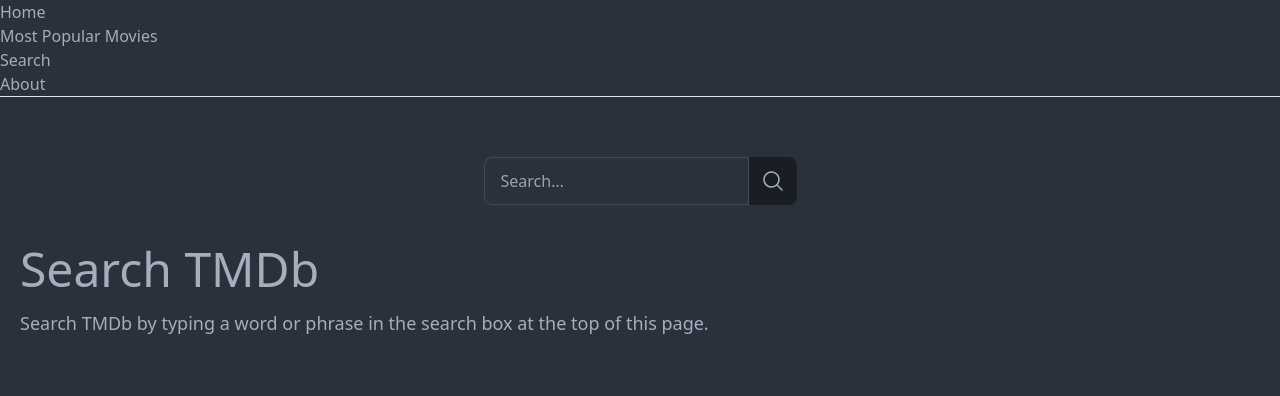
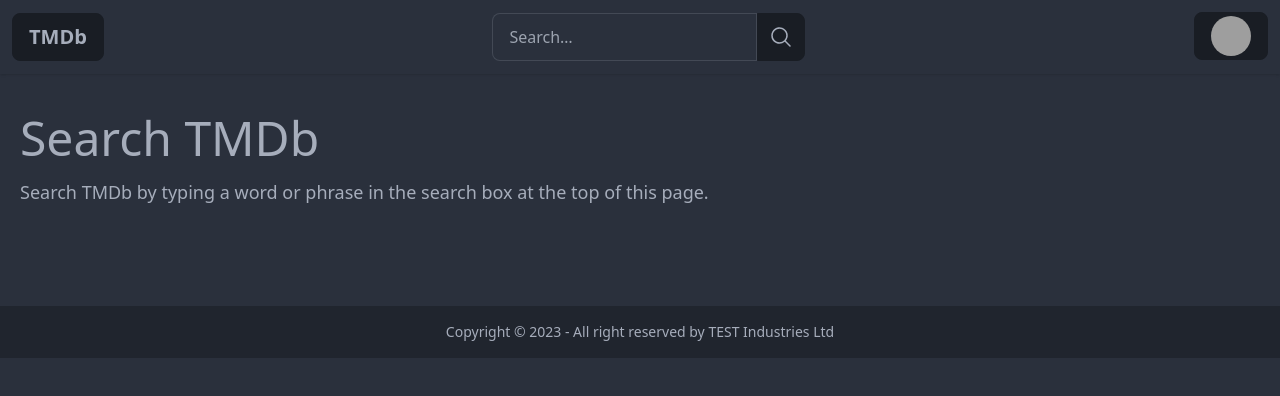
Before and after one commit to jesusarchive/tmdb, a React (Vite) app: page /find in a window 1280 px wide. Shown: the top 396 px of the page. Built offline with nearby package versions, Linux system fonts and the light colour scheme; grey boxes are pictures that could not be loaded.

Commit message:
layout progress, add search to navbar, update search view

```diff
--- a/src/layouts/layout/layout.tsx
+++ b/src/layouts/layout/layout.tsx
@@ -1,16 +1,34 @@
-import React from 'react';
-import { Link, Outlet, useNavigation } from 'react-router-dom';
+import { MagnifyingGlassIcon } from '@heroicons/react/24/solid';
+import React, { FormEvent, useState } from 'react';
+import { Outlet, useNavigate, useNavigation } from 'react-router-dom';
+
+import { Button, Dropdown, Form, Input, InputGroup, Navbar } from '../../components';
 
 function Layout() {
+  const [currentSearchValue, setCurrentSearchValue] = useState('');
   const navigation = useNavigation();
+  const navigate = useNavigate();
+
+  const handleSearchChange = (value: string) => {
+    setCurrentSearchValue(value);
+  };
+
+  const handleSearchSubmit = (event: FormEvent) => {
+    event.preventDefault();
+    setCurrentSearchValue('');
+    navigate({
+      pathname: '/find',
+      search: `?q=${currentSearchValue}`
+    });
+  };
 
   return (
-    <div>
+    <div className="">
       <div style={{ position: 'fixed', top: 0, right: 0 }}>
         {navigation.state !== 'idle' && <p>Navigation in progress...</p>}
       </div>
 
-      <nav>
+      {/* <nav>
         <ul>
           <li>
             <Link to="/">Home</Link>
@@ -27,9 +45,52 @@
         </ul>
       </nav>
 
-      <hr />
+      <hr /> */}
+
+      <Navbar className="flex justify-between p-3 bg-base-100 shadow mb-5">
+        <Button className="text-xl normal-case" color="ghost" onClick={() => navigate({ pathname: '/' })}>
+          TMDb
+        </Button>
+        <Form onSubmit={handleSearchSubmit}>
+          <InputGroup className="input-group">
+            <Input
+              type="text"
+              placeholder="Search…"
+              bordered
+              value={currentSearchValue}
+              onChange={(e) => handleSearchChange(e.target.value)}
+            />
+            <Button className="btn btn-square">
+              <MagnifyingGlassIcon className="h-6 w-6" />
+            </Button>
+          </InputGroup>
+        </Form>
+        <Dropdown vertical="end">
+          <Button color="ghost" className="avatar" shape="circle">
+            <div className="w-10 rounded-full">
+              <img src="https://image.tmdb.org/t/p/w500/wuMc08IPKEatf9rnMNXvIDxqP4W.jpg" />
+            </div>
+          </Button>
+          <Dropdown.Menu className="w-52 menu-compact">
+            <li>
+              <a className="justify-between">
+                Profile
+                <span className="badge">New</span>
+              </a>
+            </li>
+            <Dropdown.Item>Settings</Dropdown.Item>
+            <Dropdown.Item>Logout</Dropdown.Item>
+          </Dropdown.Menu>
+        </Dropdown>
+      </Navbar>
 
       <Outlet />
+
+      <footer className="footer footer-center p-4 bg-base-300 text-base-content">
+        <div>
+          <p>Copyright © 2023 - All right reserved by TEST Industries Ltd</p>
+        </div>
+      </footer>
     </div>
   );
 }
--- a/src/pages/chart/chart.tsx
+++ b/src/pages/chart/chart.tsx
@@ -56,7 +56,7 @@
       <div className="container mx-auto flex flex-col justify-around">
         <div className="h-full w-full flex flex-col justify-around">
           <div className="pb-5">
-            <h3>TMDb Charts</h3>
+            <h3 className="text-xl pb-2">TMDb Charts</h3>
             {/* CHART TITLE */}
             <h1 className="text-3xl">Most Popular movies</h1>
             {/* DESCRIPTION */}
--- a/src/pages/find/find.tsx
+++ b/src/pages/find/find.tsx
@@ -17,20 +17,8 @@
   const [loading, setLoading] = useState(false);
   const [page, setPage] = useState(1);
   const [maxPage, setMaxPage] = useState(-1);
-  const [currentSearchValue, setCurrentSearchValue] = useState('');
   const [search, setSearch] = useState('');
   const [movies, setMovies] = useState([] as Array<MovieType>);
-
-  const handleSearchChange = (value: string) => {
-    setCurrentSearchValue(value);
-  };
-
-  const handleSearchSubmit = (event: FormEvent) => {
-    event.preventDefault();
-    setCurrentSearchValue('');
-    setSearch(currentSearchValue);
-    setSearchParams({ ...searchParams, q: currentSearchValue });
-  };
 
   // const getMovieStars = async (movieId: number): Promise<CastType[]> => {
   //   const movieCredits = await getMovieCredits(Number(movieId));
@@ -55,7 +43,6 @@
   useEffect(() => {
     const newSearch = searchParams.get('q');
     if (newSearch) {
-      setCurrentSearchValue('');
       setSearch(newSearch);
     }
   }, [searchParams]);
@@ -64,22 +51,6 @@
     <div className="h-full w-full flex p-5">
       <div className="container mx-auto flex flex-col justify-around">
         <div className="h-full w-full flex flex-col justify-around">
-          {/* SEARCH */}
-          <Form className="p-10 self-center" onSubmit={handleSearchSubmit}>
-            <InputGroup className="input-group">
-              <Input
-                type="text"
-                placeholder="Search…"
-                bordered
-                value={currentSearchValue}
-                onChange={(e) => handleSearchChange(e.target.value)}
-              />
-              <Button className="btn btn-square">
-                <MagnifyingGlassIcon className="h-6 w-6" />
-              </Button>
-            </InputGroup>
-          </Form>
-
           <div className="pb-20">
             {search ? (
               <h1 className="text-6xl">{`Search "${search}"`}</h1>
```
